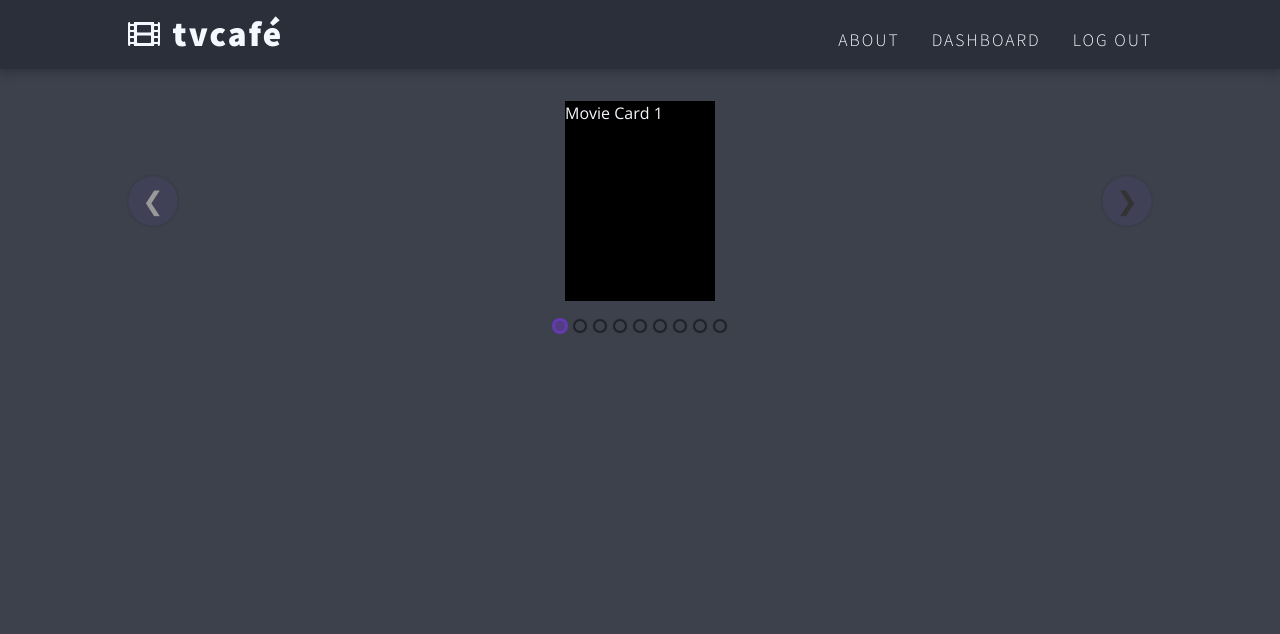
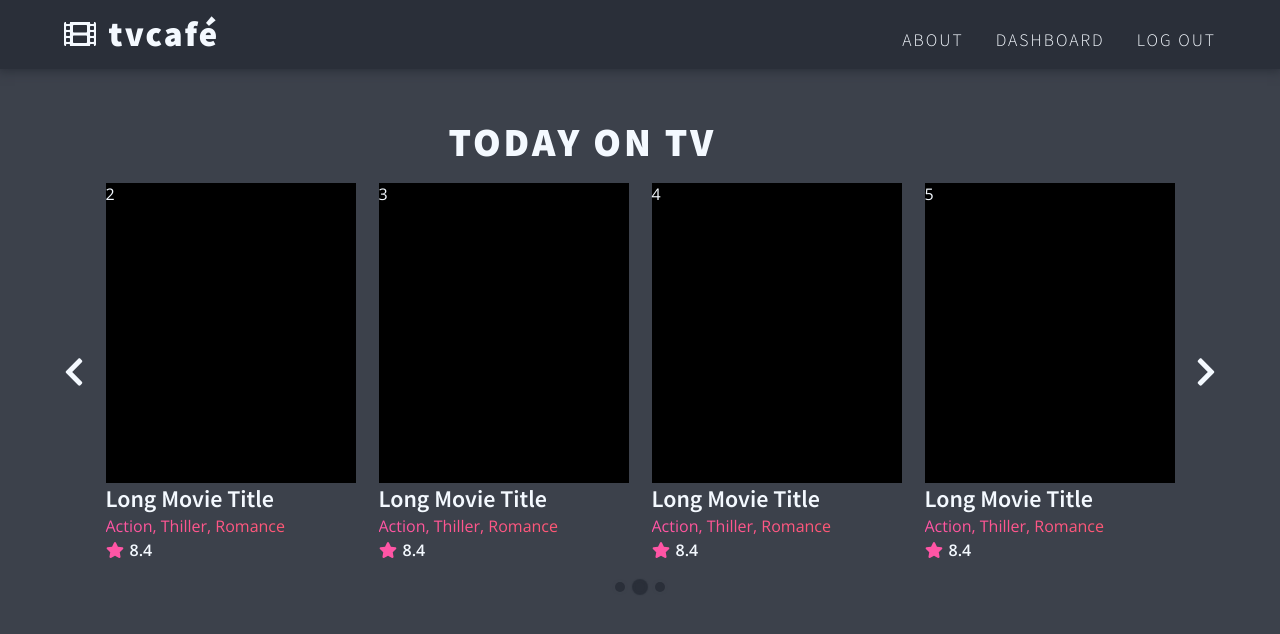
Before and after one commit to jamoliddinsaidov/epam_lab_homework, a React (Create React App) app in the folder react/08_tvcafe/: page / in a window 1280 px wide. Shown: the top 634 px of the page. Built offline with nearby package versions, Linux system fonts and the light colour scheme.

Commit message:
add movieCarousel component

```diff
--- a/react/08_tvcafe/package.json
+++ b/react/08_tvcafe/package.json
@@ -12,6 +12,7 @@
     "axios": "^0.21.1",
     "react": "^17.0.2",
     "react-dom": "^17.0.2",
+    "react-elastic-carousel": "^0.11.5",
     "react-redux": "^7.2.4",
     "react-router-dom": "^5.2.0",
     "react-scripts": "4.0.3",
--- a/react/08_tvcafe/src/components/GlobalStyles.js
+++ b/react/08_tvcafe/src/components/GlobalStyles.js
@@ -4,7 +4,8 @@ export const colors = {
 	bgBodyColor: '#3c414b',
 	bgNavColor: '#2A2F39',
 	primaryColorOne: '#1e90ff',
-	primaryColorTwo: '#fe5a60',
+	primaryColorTwo: '#ff5860',
+	primaryColorThree: '#ff55a5',
 	textColor: '#F4F9FF',
 	dangerColor: '#ff0044',
 	successClor: '#009d00',
@@ -72,6 +73,14 @@ export const GlobalStyles = createGlobalStyle`
         font-size: 2rem;
     }
 
+    h4{
+        font-size: 1.5rem;
+    }
+
+    h1,h2,h3,h4{
+        font-family: 'Source Sans Pro', sans-serif;
+    }
+
     p{
         font-size: 1rem;
         line-height: 150%;
@@ -104,9 +113,32 @@ export const GlobalStyles = createGlobalStyle`
         transition: 300ms ease-in-out;
         transition-property: background, border-color, box-shadow;
     }
+
+    .gradient-text{
+        background-image: -webkit-linear-gradient(0deg, ${colors.primaryColorThree} 0%, ${colors.primaryColorTwo} 100%);
+		-webkit-background-clip: text;
+		background-clip: text;
+		-webkit-text-fill-color: transparent;
+		color: #ff5860;
+    }
+
+    .gradient-container{
+        background-image: -moz-linear-gradient(90deg, #ff55a5 0%, #ff5860 100%);
+        background-image: -webkit-linear-gradient(90deg, #ff55a5 0%, #ff5860 100%);
+        background-image: -ms-linear-gradient(90deg, #ff55a5 0%, #ff5860 100%);
+        background-image: linear-gradient(90deg, #ff55a5 0%, #ff5860 100%);
+        -webkit-box-shadow: 0 0 20px 0 rgb(255 88 96 / 50%);
+        box-shadow: 0 0 20px 0 rgb(255 88 96 / 50%);
+        opacity: 0.85;
+        transition: opacity 300ms ease;
+
+        &:hover{
+            opacity: 1;
+        }
+    }
 `
 
 export const Container = styled.div`
-	width: 80%;
+	width: 90%;
 	margin: 0 auto;
 `
--- /dev/null
+++ b/react/08_tvcafe/src/components/HeaderTitle.js
@@ -0,0 +1,25 @@
+import React from 'react'
+import styled from 'styled-components'
+
+import { Container } from './GlobalStyles'
+
+const HeaderTitle = ({ title }) => {
+	return (
+		<StyledHeader>
+			<h2>{title}</h2>
+		</StyledHeader>
+	)
+}
+
+const StyledHeader = styled(Container)`
+	margin: 1em 0;
+
+	h2 {
+		font-weight: 800;
+		letter-spacing: 3px;
+		text-align: center;
+		text-transform: uppercase;
+	}
+`
+
+export default HeaderTitle
--- /dev/null
+++ b/react/08_tvcafe/src/components/MovieCards/MovieCardShort.js
@@ -0,0 +1,63 @@
+import React from 'react'
+import styled from 'styled-components'
+
+// utils
+import { colors } from '../GlobalStyles'
+import { FontAwesomeIcon } from '@fortawesome/react-fontawesome'
+import { faStar } from '@fortawesome/free-solid-svg-icons'
+
+const MovieCardShort = ({ number }) => {
+	return (
+		<>
+			<StyledMovieCard>
+				<div className='img'>{number}</div>
+				<StyledShortDetails>
+					<h4>Long Movie Title</h4>
+					<p className='gradient-text'>Action, Thiller, Romance</p>
+					<div className='rating'>
+						<FontAwesomeIcon
+							icon={faStar}
+							style={{ textShadow: '0 1px 0 rgba(0, 0, 0, 0.1)' }}
+						/>
+						<p>8.4</p>
+					</div>
+				</StyledShortDetails>
+			</StyledMovieCard>
+		</>
+	)
+}
+
+const StyledMovieCard = styled.div`
+	width: 250px;
+	min-height: 350px;
+	margin: 0 0.5em;
+
+	.img {
+		height: 300px;
+		background: black;
+	}
+`
+
+const StyledShortDetails = styled.div`
+	h4 {
+		font-weight: 600;
+	}
+
+	p {
+		font-weight: 300;
+	}
+
+	.rating {
+		svg path {
+			color: ${colors.primaryColorThree};
+		}
+
+		p {
+			margin-left: 6px;
+			display: inline;
+			font-weight: 600;
+		}
+	}
+`
+
+export default MovieCardShort
--- /dev/null
+++ b/react/08_tvcafe/src/components/MovieCarousel/Arrow.js
@@ -0,0 +1,19 @@
+import React from 'react'
+import { FontAwesomeIcon } from '@fortawesome/react-fontawesome'
+import {
+	faChevronRight,
+	faChevronLeft,
+} from '@fortawesome/free-solid-svg-icons'
+
+const Arrow = ({ type, onClick }) => {
+	return (
+		<div onClick={onClick} className='arrow'>
+			<FontAwesomeIcon
+				icon={type === 'PREV' ? faChevronLeft : faChevronRight}
+				size='2x'
+			/>
+		</div>
+	)
+}
+
+export default Arrow
--- /dev/null
+++ b/react/08_tvcafe/src/components/MovieCarousel/MovieCarousel.js
@@ -0,0 +1,57 @@
+import React from 'react'
+import styled from 'styled-components'
+
+//utils
+import { Container, colors } from '../GlobalStyles'
+import Carousel from 'react-elastic-carousel'
+
+// components
+import MovieCardShort from '../MovieCards/MovieCardShort'
+import Arrow from './Arrow'
+import HeaderTitle from '../HeaderTitle'
+
+const MovieCarousel = () => {
+	const numbers = [1, 2, 3, 4, 5, 6, 7, 8, 9]
+
+	return (
+		<StyledMovieCarousel>
+			<HeaderTitle title='Today on TV' />
+			<Carousel
+				itemsToShow={4}
+				renderArrow={Arrow}
+				enableAutoPlay={true}
+				autoPlaySpeed='5000'>
+				{numbers.map((number) => (
+					<MovieCardShort key={number} number={number} />
+				))}
+			</Carousel>
+		</StyledMovieCarousel>
+	)
+}
+
+const StyledMovieCarousel = styled(Container)`
+	margin: 3em auto;
+
+	.arrow {
+		cursor: pointer;
+		display: flex;
+		align-items: center;
+	}
+
+	.rec.rec-dot {
+		background-color: ${colors.bgNavColor};
+		box-shadow: ${colors.bgBodyColor} 0px 0px 1px 2px;
+
+		&:active,
+		&:hover,
+		&:hover {
+			box-shadow: ${colors.bgNavColor} 0px 0px 1px 2px;
+		}
+	}
+
+	.rec.rec-dot_active {
+		box-shadow: ${colors.bgNavColor} 0px 0px 1px 3px;
+	}
+`
+
+export default MovieCarousel
--- a/react/08_tvcafe/src/components/MovieContainer/MovieCard.js
+++ /dev/null
@@ -1,20 +0,0 @@
-import React from 'react'
-import styled from 'styled-components'
-
-const MovieCard = ({ number }) => {
-	return (
-		<StyledMovieCard>
-			<p>Movie Card {number}</p>
-		</StyledMovieCard>
-	)
-}
-
-const StyledMovieCard = styled.div`
-	width: 150px;
-	height: 200px;
-	background: black;
-	color: white;
-	margin: 0 1rem;
-`
-
-export default MovieCard
--- a/react/08_tvcafe/src/components/MovieContainer/MovieList.js
+++ /dev/null
@@ -1,30 +0,0 @@
-import React from 'react'
-import styled from 'styled-components'
-
-// components
-import MovieCard from './MovieCard'
-
-//utils
-import { Container } from '../GlobalStyles'
-import Carousel from 'react-elastic-carousel'
-
-const MovieList = ({ number }) => {
-	const numbers = [1, 2, 3, 4, 5, 6, 7, 8, 9]
-	return (
-		<StyledMovieList>
-			<Carousel>
-				{numbers.map((number) => (
-					<MovieCard key={number} number={number} />
-				))}
-			</Carousel>
-		</StyledMovieList>
-	)
-}
-
-const StyledMovieList = styled(Container)`
-	display: flex;
-	justify-content: space-between;
-	margin: 2em auto;
-`
-
-export default MovieList
--- a/react/08_tvcafe/src/pages/Home.js
+++ b/react/08_tvcafe/src/pages/Home.js
@@ -3,7 +3,7 @@ import styled from 'styled-components'
 
 // components
 import Search from '../components/Search/Search'
-import MovieList from '../components/MovieContainer/MovieList'
+import MovieCarousel from '../components/MovieCarousel/MovieCarousel'
 
 // utils
 import { colors } from '../components/GlobalStyles'
@@ -12,7 +12,7 @@ const Home = () => {
 	return (
 		<StyledHome>
 			{/* <Search placeholder='Search movies by name...' /> */}
-			<MovieList />
+			<MovieCarousel />
 		</StyledHome>
 	)
 }
```
Also changed, not shown: 1 other file (tests, documents, lock files or other folders).
